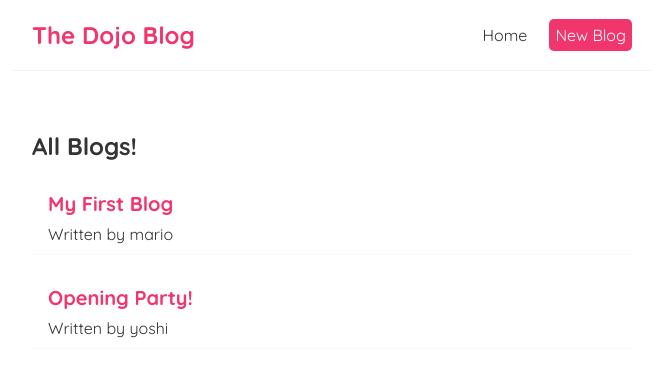
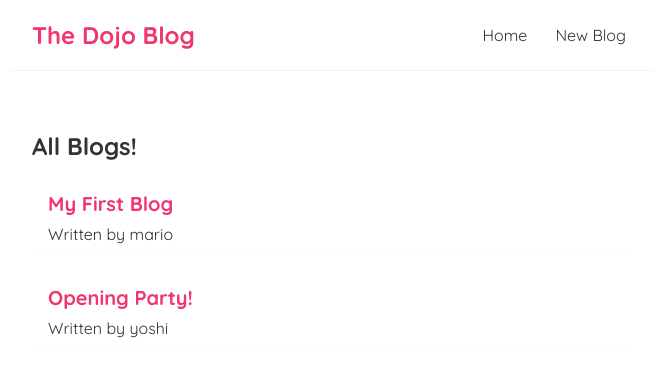
Before and after one commit to Kancheesee/Dojo-Blog, a React (Create React App) app: page / in a window 1280 px wide. Shown: the top 376 px of the page, without its empty margins (308-971 px from the left). Built offline with nearby package versions, Linux system fonts and the light colour scheme; data requests are answered from the project's data file.

Commit message:
added blog details file

```diff
--- a/src/App.js
+++ b/src/App.js
@@ -11,7 +11,7 @@ function App() {
       <Navbar />
       <div className="content">
         <Routes>
-          <Route path="/" element={<Home/>}>
+          <Route exact path="/" element={<Home/>}>
 
           </Route>
           <Route path="/create" element={<Create/>}>
--- a/src/Home.js
+++ b/src/Home.js
@@ -1,4 +1,4 @@
-import {useState, useEffect} from 'react'; //called use state hook
+// import {useState, useEffect} from 'react'; //called use state hook
 import BlogList from './BlogList';
 import useFetch from './usefetch';
 
--- a/src/Navbar.js
+++ b/src/Navbar.js
@@ -1,14 +1,13 @@
+import {Link } from 'react-router-dom';
+
+
 const Navbar = () => {
     return (
         <nav className="navbar">
             <h1>The Dojo Blog</h1>
             <div className="links">
-                <a href="/">Home</a>
-                <a href="/create" style={{
-                    color:"white",
-                    backgroundColor:"#f1356d",
-                    borderRadius:"5px"
-                }}>New Blog</a>
+               <Link to ="/">Home</Link>
+               <Link to="/create">New Blog</Link>
             </div>
         </nav>
     );
--- a/src/usefetch.js
+++ b/src/usefetch.js
@@ -6,8 +6,10 @@ const useFetch = (url) =>{
     const[error, setError] = useState(null);
 
     useEffect(()=>{
+        const abortCont= new AbortController();
+
         setTimeout(()=>{
-            fetch(url)
+            fetch(url,{signal: abortCont.signal})
         .then( res => {
             // console.log(res);
             if(!res.ok){
@@ -22,10 +24,18 @@ const useFetch = (url) =>{
             setError(null);
         })
         .catch(err =>{
-            setIsPending(false);
+            if(err.name==='AbortError'){
+                console.log('fetch aborted');
+            }
+            else{
+                setIsPending(false);
             setError(err.message);
+            }
+
         })
         },1000);
+
+        return () => abortCont.abort();
 
 
 
```
Also changed, not shown: src/BlogDetails.js (added, +9 -0 lines).
